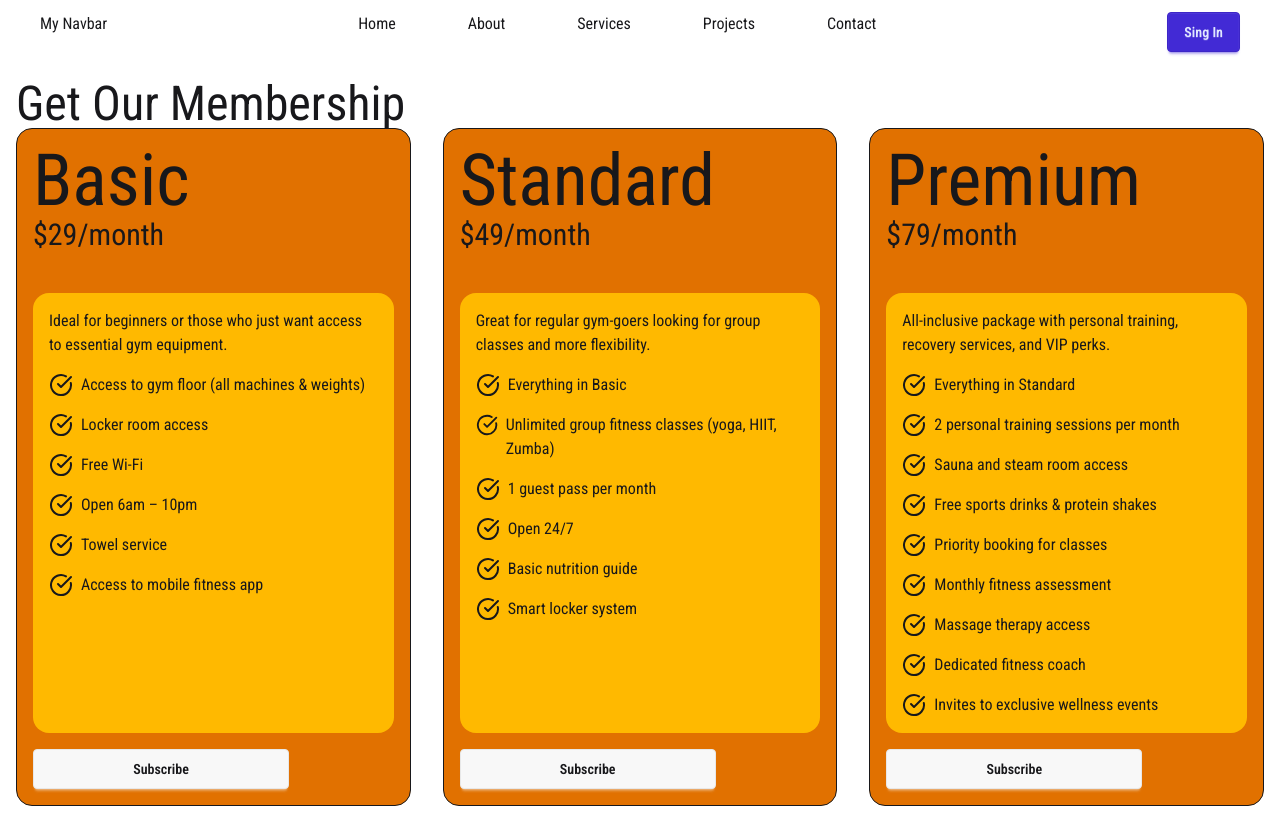
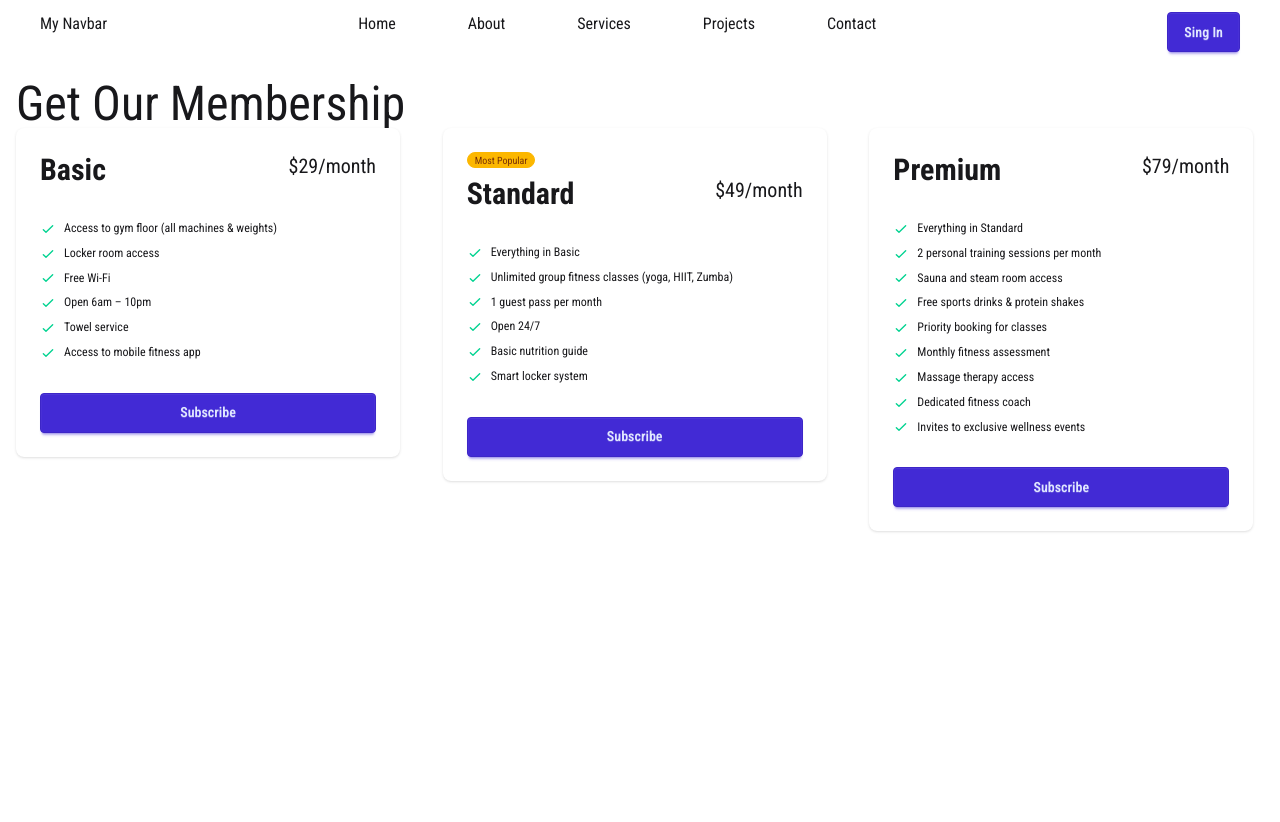
Before and after one commit to nahidkhan31/react-ms-08module-44-practice, a React (Vite) app: page / in a window 1280 px wide. After the commit the page ends 800 px from the top, so only its background shows below. Built offline with nearby package versions, Linux system fonts and the light colour scheme.

Commit message:
added daisy card

```diff
--- a/public/pricingData.json
+++ b/public/pricingData.json
@@ -17,6 +17,7 @@
     "id": 2,
     "name": "Standard",
     "price": "$49/month",
+    "popular": true,
     "description": "Great for regular gym-goers looking for group classes and more flexibility.",
     "features": [
       "Everything in Basic",
--- /dev/null
+++ b/src/components/DaisyCard/DaisyCard.jsx
@@ -0,0 +1,45 @@
+import React from "react";
+
+const DaisyCard = ({ pricing }) => {
+  const { name, price, features, popular } = pricing;
+  return (
+    <div>
+      <div className="card w-96 bg-base-100 shadow-sm">
+        <div className="card-body">
+          {popular && (
+            <span className="badge badge-xs badge-warning">Most Popular</span>
+          )}
+          <div className="flex justify-between">
+            <h2 className="text-3xl font-bold">{name}</h2>
+            <span className="text-xl">{price}</span>
+          </div>
+          <ul className="mt-6 flex flex-col gap-2 text-xs">
+            {features.map((feature, index) => (
+              <li key={index}>
+                <svg
+                  xmlns="http://www.w3.org/2000/svg"
+                  className="size-4 me-2 inline-block text-success"
+                  fill="none"
+                  viewBox="0 0 24 24"
+                  stroke="currentColor">
+                  <path
+                    strokeLinecap="round"
+                    strokeLinejoin="round"
+                    strokeWidth="2"
+                    d="M5 13l4 4L19 7"
+                  />
+                </svg>
+                <span>{feature}</span>
+              </li>
+            ))}
+          </ul>
+          <div className="mt-6">
+            <button className="btn btn-primary btn-block">Subscribe</button>
+          </div>
+        </div>
+      </div>
+    </div>
+  );
+};
+
+export default DaisyCard;
--- a/src/components/pricingOption/PricingOption.jsx
+++ b/src/components/pricingOption/PricingOption.jsx
@@ -1,5 +1,6 @@
 import React, { use } from "react";
 import PricingCard from "../pricingCard/pricingCard";
+import DaisyCard from "../DaisyCard/DaisyCard";
 const PricingOption = ({ pricingPromise }) => {
   const pricingData = use(pricingPromise);
   //   console.log(pricingData);
@@ -8,8 +9,12 @@
     <div className="p-4">
       <h2 className="text-5xl">Get Our Membership</h2>
       <div className="grid md:grid-cols-3 gap-8">
+        {/* {pricingData.map((pricing) => (
+          <PricingCard key={pricing.id} pricing={pricing}></PricingCard>
+        ))} */}
+
         {pricingData.map((pricing) => (
-          <PricingCard key={pricing.id} pricing={pricing}></PricingCard>
+          <DaisyCard key={pricing.id} pricing={pricing}></DaisyCard>
         ))}
       </div>
     </div>
```
